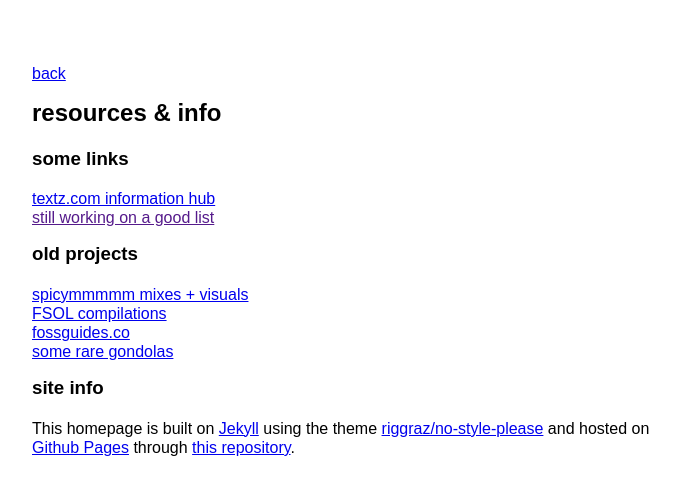
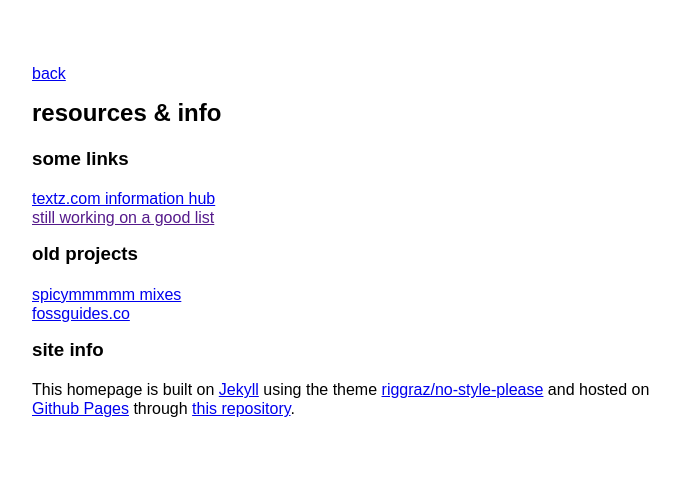
Before and after one commit to lemurodigital/lemuro.digital, a Jekyll site: the page built from resources.md, in a window 1280 px wide. Shown: the top 495 px of the page, without its empty margins (288-968 px from the left). Built offline with Jekyll 4.4.1, drawn with Linux system fonts in a browser that asks for light colours.

Commit message:
Update resources.md

```diff
--- a/resources.md
+++ b/resources.md
@@ -9,9 +9,7 @@ permalink: /resources/
 [still working on a good list]()
 
 ### old projects
-[spicymmmmm mixes + visuals](https://www.youtube.com/watch?v=BXk0L-X7GpM&list=PLXtervhpbT9CB8ym-euOlPbh2_NpfOKOG)
-[FSOL compilations](https://www.youtube.com/watch?v=u1zPu2AeAb8&list=PLXtervhpbT9BFqogO_b217Xwx_pv0SsaZ)
+[spicymmmmm mixes](https://hearthis.at/spicymmmmm/)
 [fossguides.co](https://fossguides.co)
-[some rare gondolas](https://archive.org/details/gondolas/)
 ### site info
 This homepage is built on [Jekyll](https://jekyllrb.com/) using the theme [riggraz/no-style-please](https://github.com/riggraz/no-style-please) and hosted on [Github Pages](https://pages.github.com/) through [this repository](https://github.com/lemurodigital/lemuro.digital).
```
